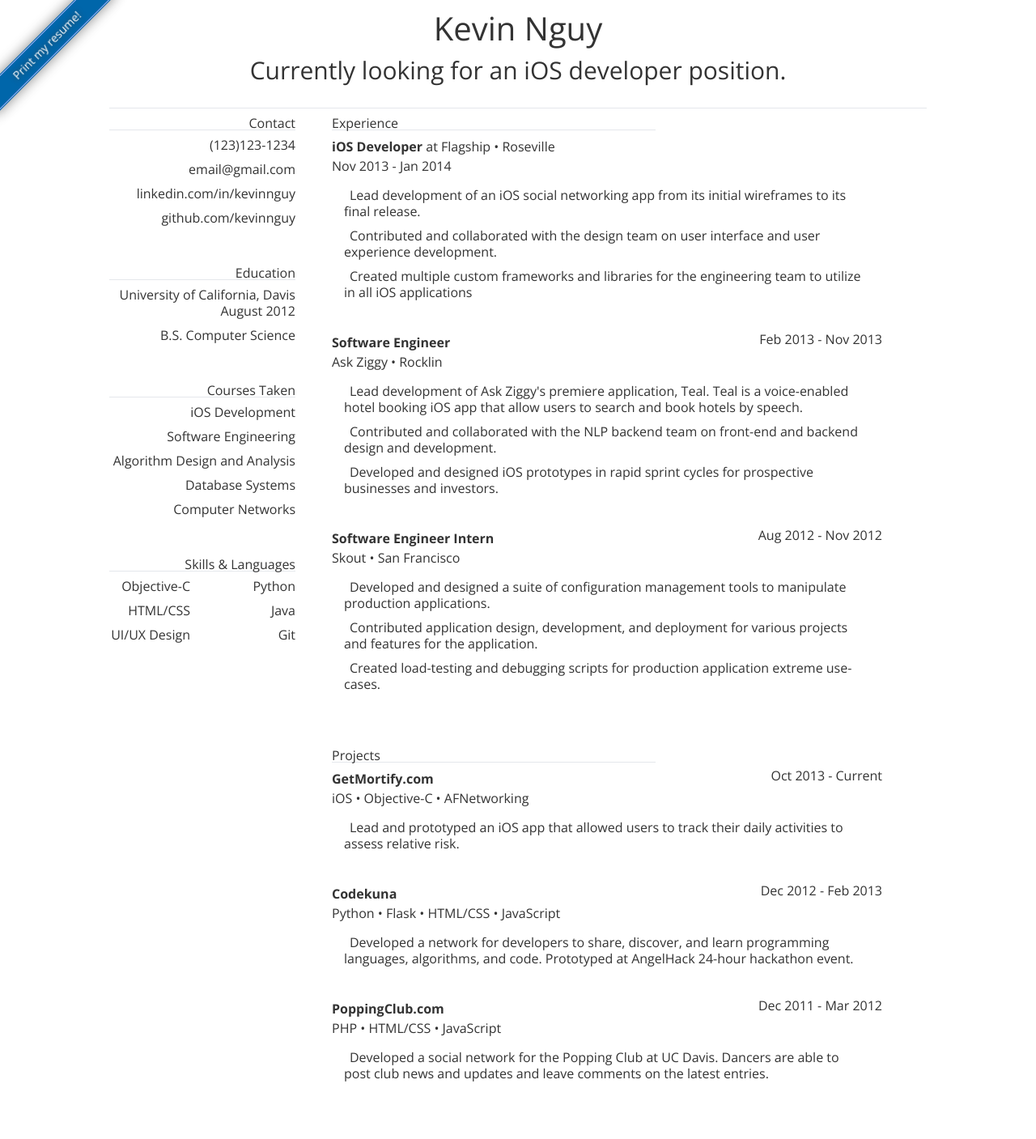
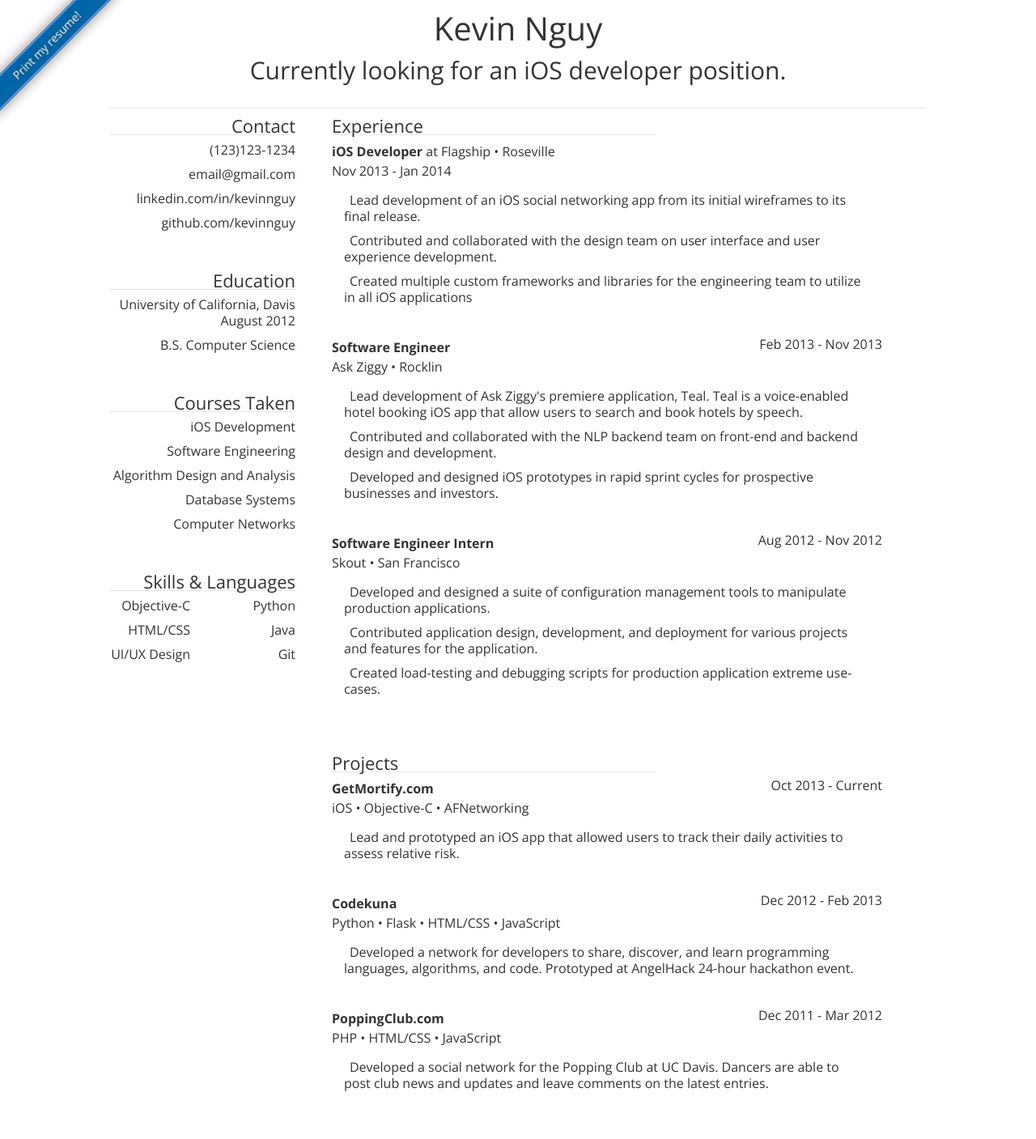
Before and after one commit to kevinnguy/kevinnguy.github.com, a Jekyll site: the page index.html, which Jekyll copies as it is, in a window 1280 px wide. Shown: the whole page at 81% size. Built offline with Jekyll 4.4.1, drawn with Linux system fonts in a browser that asks for light colours.

Commit message:
Sorry for the poor description

```diff
--- a/static/css/new_style.css
+++ b/static/css/new_style.css
@@ -616,6 +616,7 @@ border-bottom: 1px solid #e4e7eb;
   margin-top:50px;
   margin-bottom:8px;
   	  border-bottom: 1px solid #e4e7eb;
+  	  font-size: 22px;
   }
 
   #contact {
```
